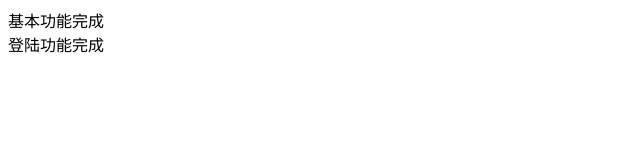
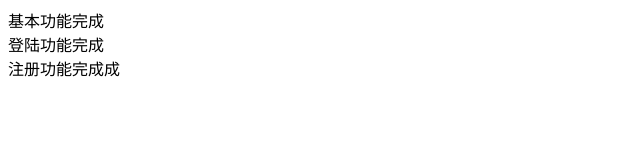
Before and after one commit to yanzhang146/two, a plain HTML site: page index.html in a window 1280 px wide. Shown: the whole page, without its empty margins (0-640 px from the left). Drawn offline with Linux system fonts and the light colour scheme.

Commit message:
注册功能完成

```diff
--- a/index.html
+++ b/index.html
@@ -7,5 +7,6 @@
 <body>
 <div>基本功能完成</div>
 <div>登陆功能完成</div>
+<div>注册功能完成成</div>
 </body>
 </html>
```
